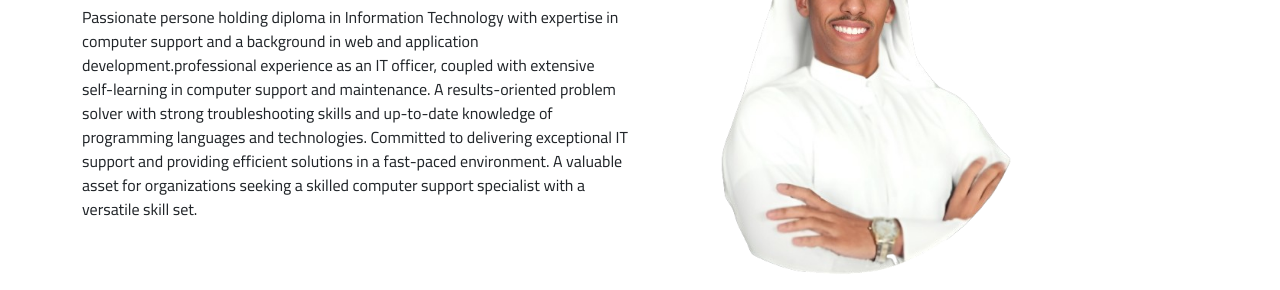
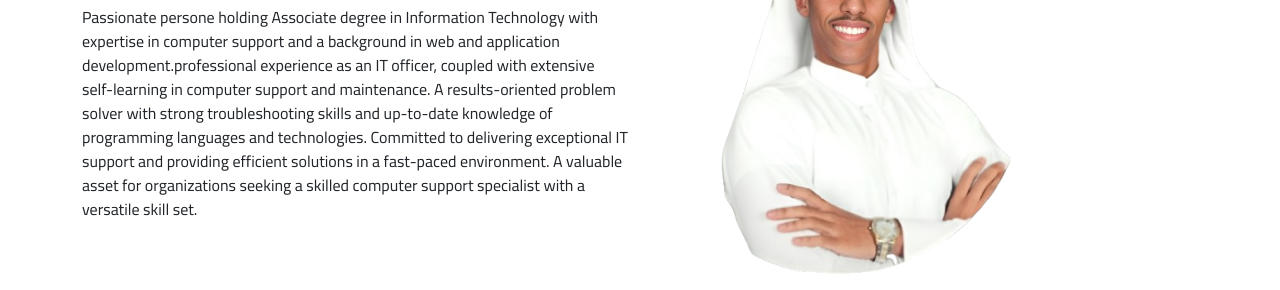
Before and after one commit to AlamiriAbdulrazzaq/abdulrazzaq, a plain HTML site: page index.html in a window 1280 px wide. Shown: the part 510-800 px from the top of the page. Drawn offline with nearby package versions, Linux system fonts and the light colour scheme.

Commit message:
Update index.html

```diff
--- a/index.html
+++ b/index.html
@@ -85,7 +85,7 @@
         <div class="col-md-6 col-xs-12">
           <h1>Who I am ?</h1>
           <p>
-            Passionate persone holding diploma in Information Technology with
+            Passionate persone holding Associate degree in Information Technology with
             expertise in computer support and a background in web and
             application development.professional experience as an
             IT officer, coupled with extensive self-learning in computer support
```
